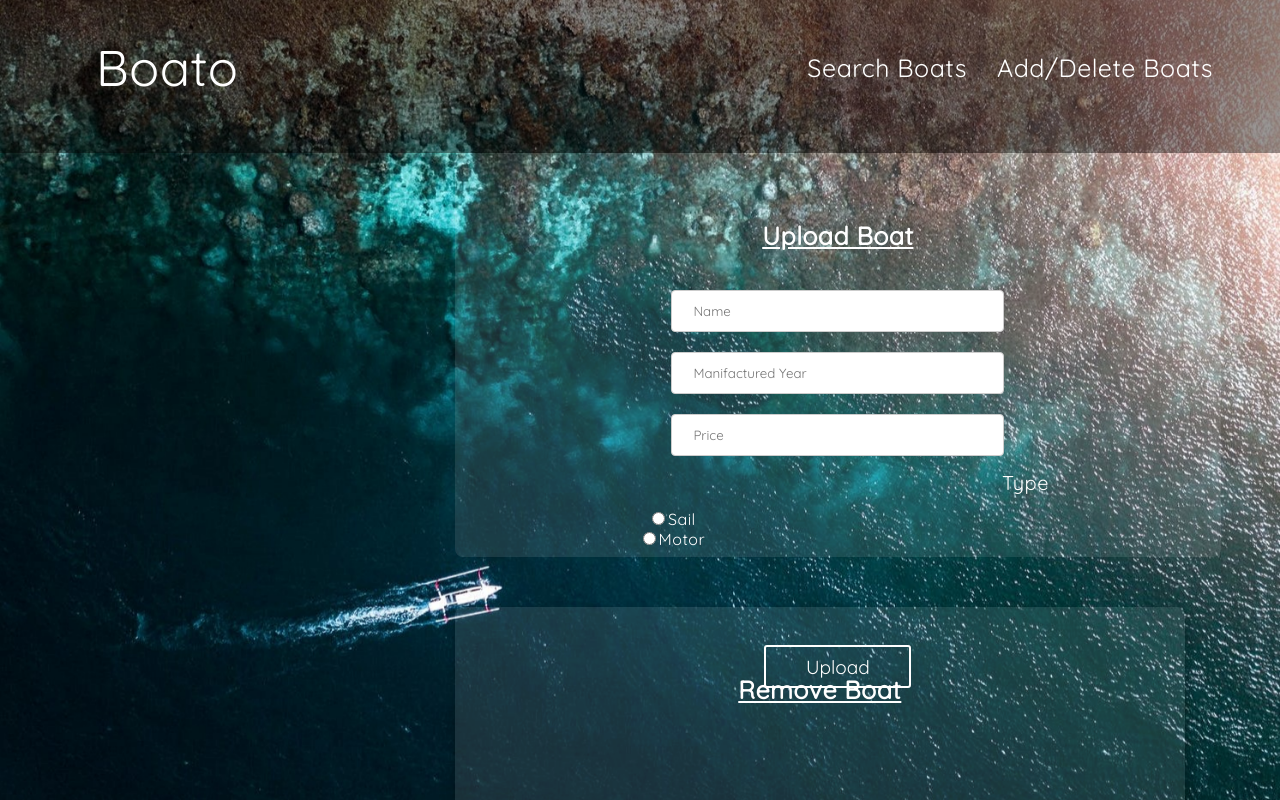
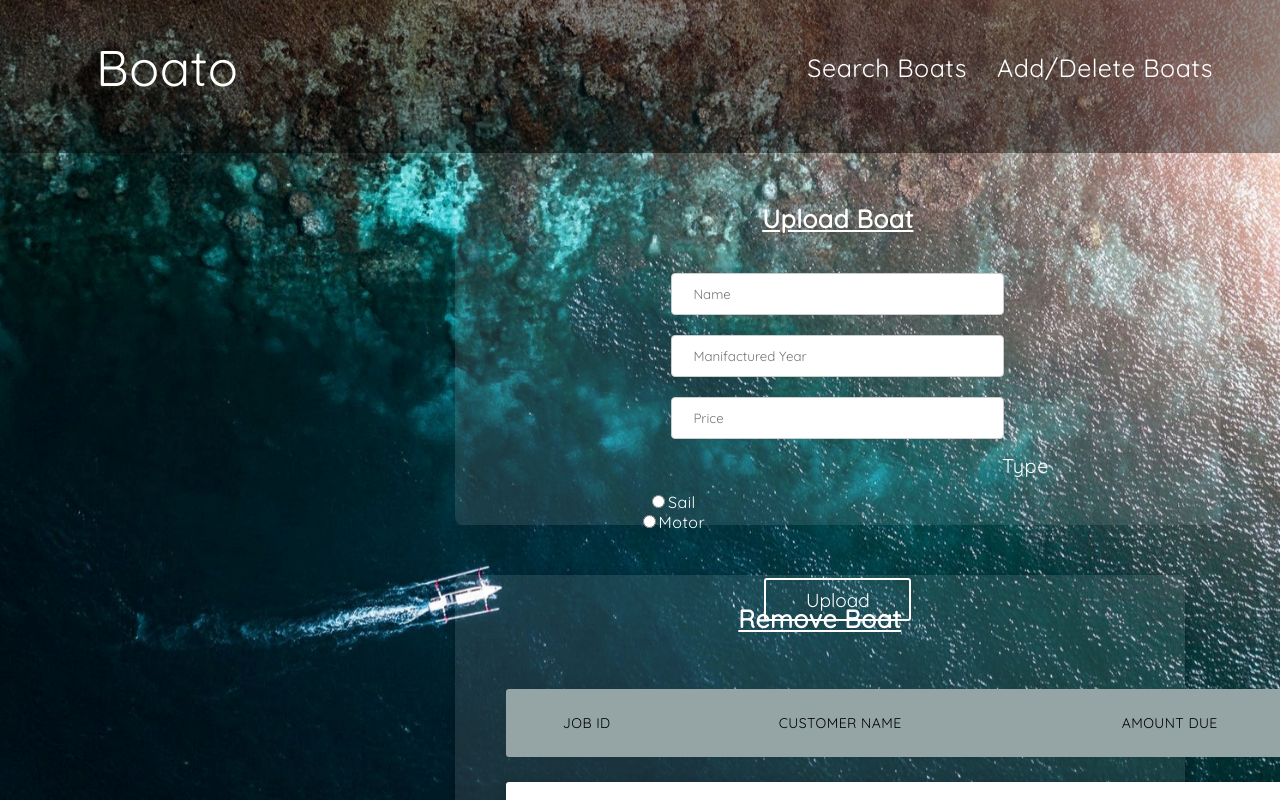
Before and after one commit to AngelicMob/boat-assignment, a React (Create React App) app: page / in a window 1280 px wide. Both pictures are taken after a click on the item "Add/Delete Boats". Built offline with nearby package versions, Linux system fonts and the light colour scheme.

Commit message:
add and delete almost finnished

```diff
--- a/src/components/AddBoat.jsx
+++ b/src/components/AddBoat.jsx
@@ -4,7 +4,7 @@
 
 const AddContent = styled.div`
 
-    height: 38vh;
+    height: 34vh;
     background-color: rgba(255,255,255,0.1);
     padding: 50px 50px 50px 50px;
     width: 52%;
@@ -14,7 +14,7 @@
     color: white;
     font-size: 25px;
     text-decoration: underline;
-    margin: 17px;
+    margin: 0px;
     margin-bottom: 39px;
 
   }
@@ -47,7 +47,7 @@
 
     height: 43px;
     width: 147px;
-    margin: 100px;
+    margin: 50px;
     color: white;
     font-size: 19px;
     background: transparent;
--- a/src/components/DeleteBoat.jsx
+++ b/src/components/DeleteBoat.jsx
@@ -2,7 +2,7 @@
 import React from 'react'
 import styled from "styled-components";
 
-const DeleteContainer = styled.div`
+const DeleteBackground = styled.div`
 
   box-shadow: 1px 4px 8px 2px rgba(0, 0, 0, 0.2);
   border-radius: 8px;
@@ -25,13 +25,20 @@
     color: white;
     font-size: 25px;
     text-decoration: underline;
-    margin: 17px;
+    margin: -22px;
     margin-bottom: 39px;
 
   }
+
+`;
+const DeleteContent = styled.div`
+
+    height: 385px;
+    width: 1114px;
+    margin: -39px;
+    margin-top: 18px;
         overflow-x: hidden;
         overflow-y: scroll;
-
             ::-webkit-scrollbar {
             width: 5px;
         }
@@ -43,10 +50,36 @@
 
             background: #3c3c3c;
         }
-
-`;
-
-const DeleteContent = styled.div`
+        .responsive-table {
+  li {
+    border-radius: 3px;
+    padding: 25px 30px;
+    display: flex;
+    justify-content: space-between;
+    margin-bottom: 25px;
+  }
+  .table-header {
+    background-color: #95A5A6;
+    font-size: 14px;
+    text-transform: uppercase;
+    letter-spacing: 0.03em;
+  }
+  .table-row {
+    background-color: #ffffff;
+    box-shadow: 0px 0px 9px 0px rgba(0,0,0,0.1);
+  }
+  .col-1 {
+    flex-basis: 10%;
+  }
+  .col-2 {
+    flex-basis: 40%;
+  }
+  .col-3 {
+    flex-basis: 25%;
+  }
+  .col-4 {
+    flex-basis: 25%;
+  }
 
 
 `;
@@ -54,11 +87,45 @@
 export default function DeleteBoat() {
     return (
 
-        <DeleteContainer>
+        <DeleteBackground>
             <h3>Remove Boat</h3>
 
-            <DeleteContent></DeleteContent>
-        </DeleteContainer>
+            <DeleteContent>
+            <ul class="responsive-table">
+                <li class="table-header">
+                <div class="col col-1">Job Id</div>
+                <div class="col col-2">Customer Name</div>
+                <div class="col col-3">Amount Due</div>
+                <div class="col col-4">Payment Status</div>
+                </li>
+                <li class="table-row">
+                <div class="col col-1" data-label="Job Id">42235</div>
+                <div class="col col-2" data-label="Customer Name">John Doe</div>
+                <div class="col col-3" data-label="Amount">$350</div>
+                <div class="col col-4" data-label="Payment Status">Pending</div>
+                </li>
+                <li class="table-row">
+                <div class="col col-1" data-label="Job Id">42442</div>
+                <div class="col col-2" data-label="Customer Name">Jennifer Smith</div>
+                <div class="col col-3" data-label="Amount">$220</div>
+                <div class="col col-4" data-label="Payment Status">Pending</div>
+                </li>
+                <li class="table-row">
+                <div class="col col-1" data-label="Job Id">42257</div>
+                <div class="col col-2" data-label="Customer Name">John Smith</div>
+                <div class="col col-3" data-label="Amount">$341</div>
+                <div class="col col-4" data-label="Payment Status">Pending</div>
+                </li>
+                <li class="table-row">
+                <div class="col col-1" data-label="Job Id">42311</div>
+                <div class="col col-2" data-label="Customer Name">John Carpenter</div>
+                <div class="col col-3" data-label="Amount">$115</div>
+                <div class="col col-4" data-label="Payment Status">Pending</div>
+                </li>
+            </ul>
+
+            </DeleteContent>
+        </DeleteBackground>
 
     )
 }
```
Lines whose indentation alone changed are shown as unchanged.
